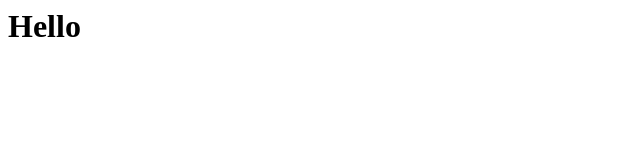
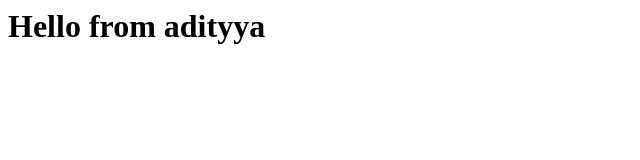
Before and after one commit to chaitanyaw000/roadpay, a plain HTML site: page index.html in a window 1280 px wide. Shown: the whole page, without its empty margins (0-640 px from the left). Drawn offline with Linux system fonts and the light colour scheme.

Commit message:
i done this

```diff
--- a/index.html
+++ b/index.html
@@ -1,4 +1,4 @@
 <h1>
     Hello
-
+ from adityya
 </h1>
```
